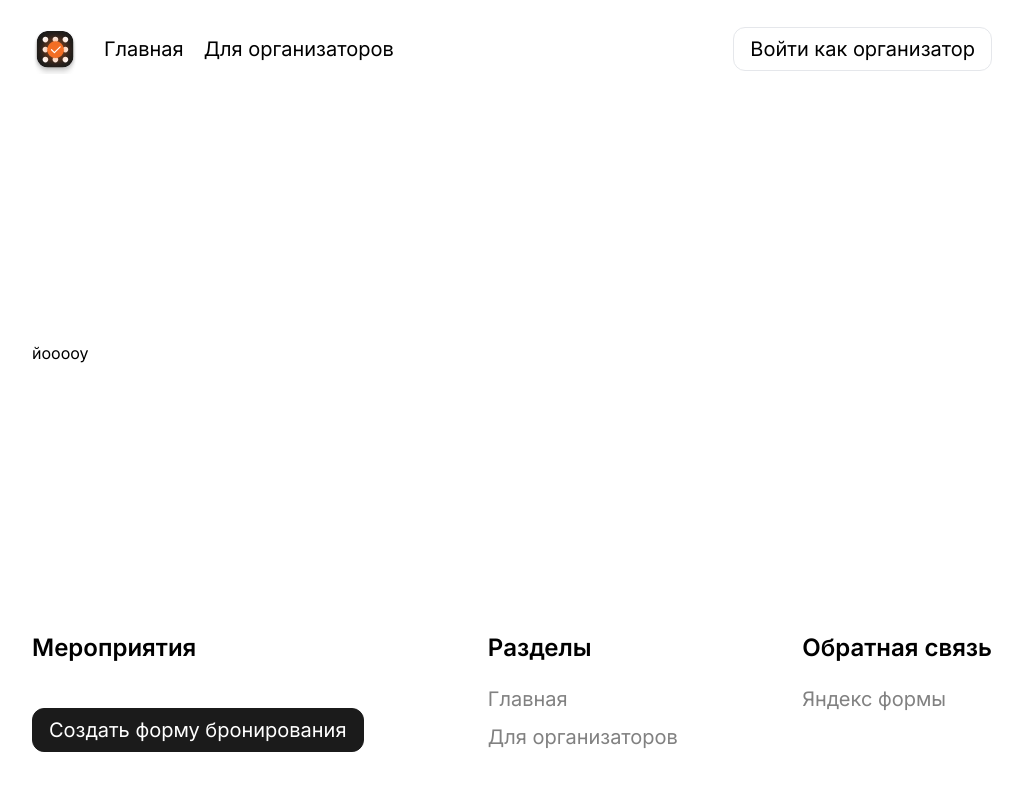
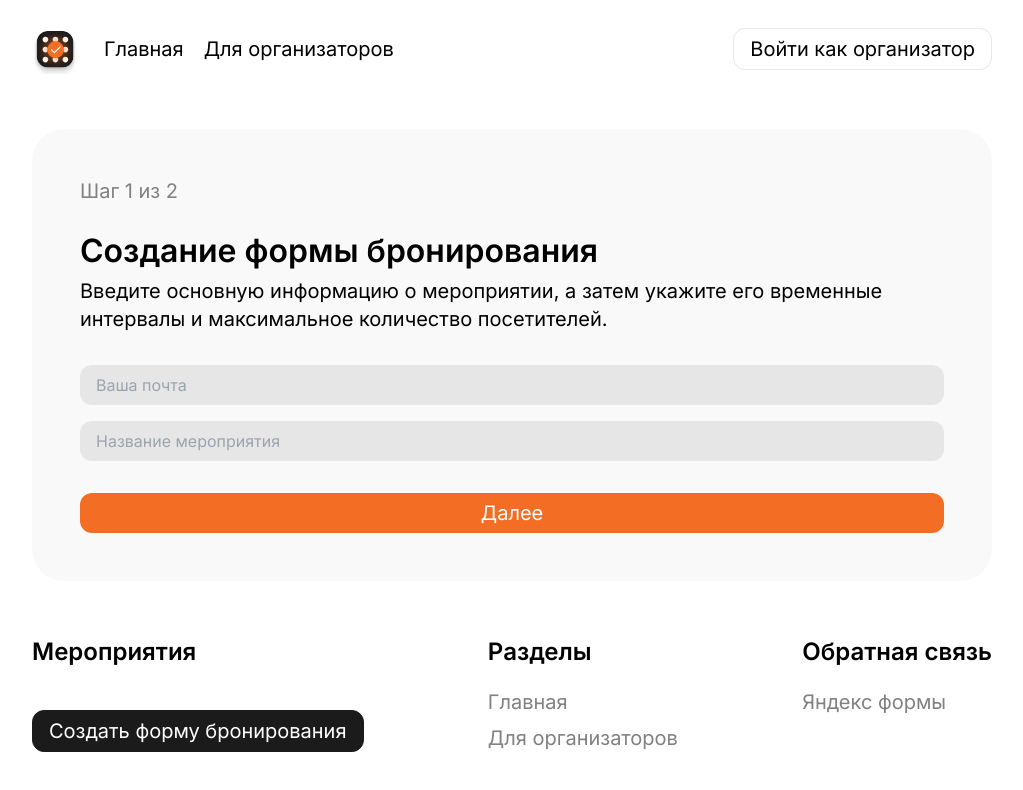
Before and after one commit to viteokB/PP, a React (Vite) app in the folder frontend/: page /createform in a window 1280 px wide. Shown: the top 790 px of the page, without its empty margins (128-1151 px from the left). Built offline with nearby package versions, Linux system fonts and the light colour scheme.

Commit message:
Сделал фабрику инпутов; Добавил стилей

```diff
--- /dev/null
+++ b/frontend/src/components/input/BaseInput/BaseInput.tsx
@@ -0,0 +1,12 @@
+import type IInput from "../../../model/types"
+
+
+const BaseInput  = ({type, label, onClick}: IInput) => {
+  return (
+    <>
+      <input className={"base-input meta-input"} type={type} placeholder={label} onClick={onClick} />
+    </>
+  )
+}
+
+export default BaseInput
--- /dev/null
+++ b/frontend/src/components/input/Input.tsx
@@ -0,0 +1,17 @@
+import type IInput from "../../model/types"
+import BaseInput from "./BaseInput/BaseInput"
+
+const Input = ({type, label, onClick}: IInput)=> {
+  switch (type) {
+    case 'text':
+      return <BaseInput type={type} label={label} onClick={onClick} />;
+    case 'textarea':
+      return <></>;
+    case 'checkbox':
+      return <></>
+    default:
+      return null;
+  }
+}
+
+export default Input
--- a/frontend/src/index.css
+++ b/frontend/src/index.css
@@ -12,11 +12,21 @@
   .main-container{
     @apply bg-background rounded-[32px] p-12
   }
+
+  .base-btn{
+    @apply bg-primary rounded-[12px] py-1.5 w-full text-white
+  }
+
   .arrow-btn{
     @apply p-1.5 bg-primary rounded-[18px]
   }
+
+  .meta-input{
+    @apply rounded-[12px] bg-secondary-bg text-secondary-text
+  }
+
   .base-input{
-    @apply rounded-[12px] bg-secondary-bg text-secondary-text
+    @apply  px-4 py-[9px] text-[16px] leading-[22px] w-full;
   }
 }
 
--- /dev/null
+++ b/frontend/src/model/types.ts
@@ -0,0 +1,5 @@
+export default interface IInput {
+  type: "text" | "textarea" | "date" | "time" | "checkbox",
+  label?: string,
+  onClick?: () => void,
+}
--- a/frontend/src/pages/CreateForm.tsx
+++ b/frontend/src/pages/CreateForm.tsx
@@ -1,9 +1,23 @@
-import { FC } from "react"
+import type { FC } from "react"
+import Input from "../components/input/Input"
 
 const CreateForm: FC = () => {
   return (
-    <div>
+    <div className={"main-container flex flex-col gap-8"}>
+      <h2 className={"text-secondary-text"}>Шаг 1 из 2</h2>
+      <div className={""}>
+        <h1 className={"font-semibold text-[32px]"}>Создание формы бронирования</h1>
+        <p className={"mt-3"}>Введите основную информацию о мероприятии, а затем укажите его временные
+          интервалы и максимальное количество посетителей.</p>
+      </div>
+      <div className={"flex flex-col gap-4"}>
+        <Input type={"text"} label={"Ваша почта"} />
+        <Input type={"text"} label={"Название мероприятия"} />
+      </div>
+      <button className={"base-btn"}>Далее</button>
+    </div>
 
-    </div>
   )
 }
+
+export default CreateForm
--- a/frontend/src/pages/Home.tsx
+++ b/frontend/src/pages/Home.tsx
@@ -4,12 +4,12 @@ const Home: FC = () => {
   return (
     <div className={"main-container p-16 text-center flex-col flex items-center gap-8  text-[20px]"}>
       <div className={"flex flex-col gap-6"}>
-        <h1 className={"text-[48px] text-center font-semibold"}>Легко регистрируйте себя и других людей на
+        <h1 className={"text-[48px] leading-[52px] text-center font-semibold"}>Легко регистрируйте себя и других людей на
           мероприятия</h1>
         <h3>Введите код мероприятия, чтобы присоединиться к нему</h3>
       </div>
       <div className={"flex gap-3"}>
-        <input className={"px-6 py-3 base-input rounded-[18px] text-[24px] "} placeholder={"Код мероприятия"}/>
+        <input className={"px-6 py-3  meta-input rounded-[18px] text-[24px] "} placeholder={"Код мероприятия"}/>
         <button className={"arrow-btn px-[18px]"}><img className={"h-6 w-6"} src={arrow}/></button>
       </div>
     </div>
--- a/frontend/src/pages/Layout.tsx
+++ b/frontend/src/pages/Layout.tsx
@@ -6,7 +6,7 @@ import Footer from "../components/Footer"
 const Layout: FC = () => {
   return (
     <div
-      className="font-[inter] h-screen max-w-screen-xl mx-auto px-40 pt-6 pb-12 flex flex-col justify-between">
+      className="font-[inter] text-xl h-screen max-w-screen-xl mx-auto px-40 pt-6 pb-12 flex flex-col justify-between">
       <Header />
       <Outlet />
       <Footer />
--- a/frontend/src/router/router.tsx
+++ b/frontend/src/router/router.tsx
@@ -2,6 +2,7 @@ import { createBrowserRouter } from "react-router-dom"
 import Auth from "../pages/Auth"
 import Layout from "../pages/Layout"
 import Home from "../pages/Home"
+import CreateForm from "../pages/CreateForm"
 
 export const router= createBrowserRouter([
   {
@@ -14,7 +15,7 @@ export const router= createBrowserRouter([
       },
       {
         path: "/createform",
-        element: <div>йооооу</div>
+        element: <CreateForm/>
       },
       {
         path: "/profile",
```
